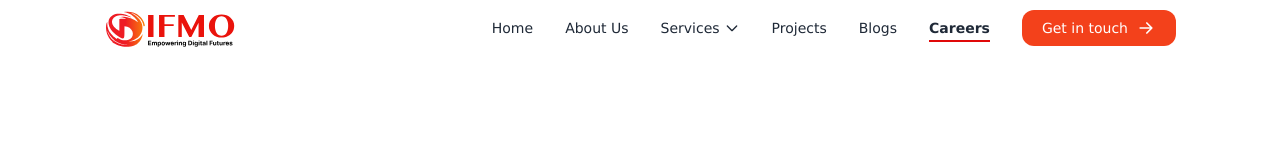
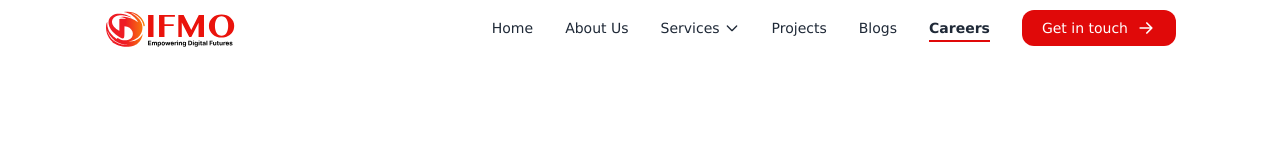
Before and after one commit to difmo/difmo, a Next.js app: page /careers in a window 1280 px wide. Shown: the top 160 px of the page. Built offline with nearby package versions, Linux system fonts and the light colour scheme.

Commit message:
Update Header.js

```diff
--- a/src/app/component/Header.js
+++ b/src/app/component/Header.js
@@ -122,7 +122,7 @@ const Header = () => {
           </HeaderLink>
           <Link
             href="/contact-us"
-            className="items-center justify-center hidden h-9 px-5 space-x-2 text-white hover:text-black transition-colors duration-300 bg-[#f3411b] rounded-xl md:flex hover:bg-slate-200"
+            className="items-center justify-center hidden h-9 px-5 space-x-2 text-white hover:text-black transition-colors duration-300 bg-[#e00909] rounded-xl md:flex hover:bg-slate-200"
           >
             <p>Get in touch</p>
             <svg
```
